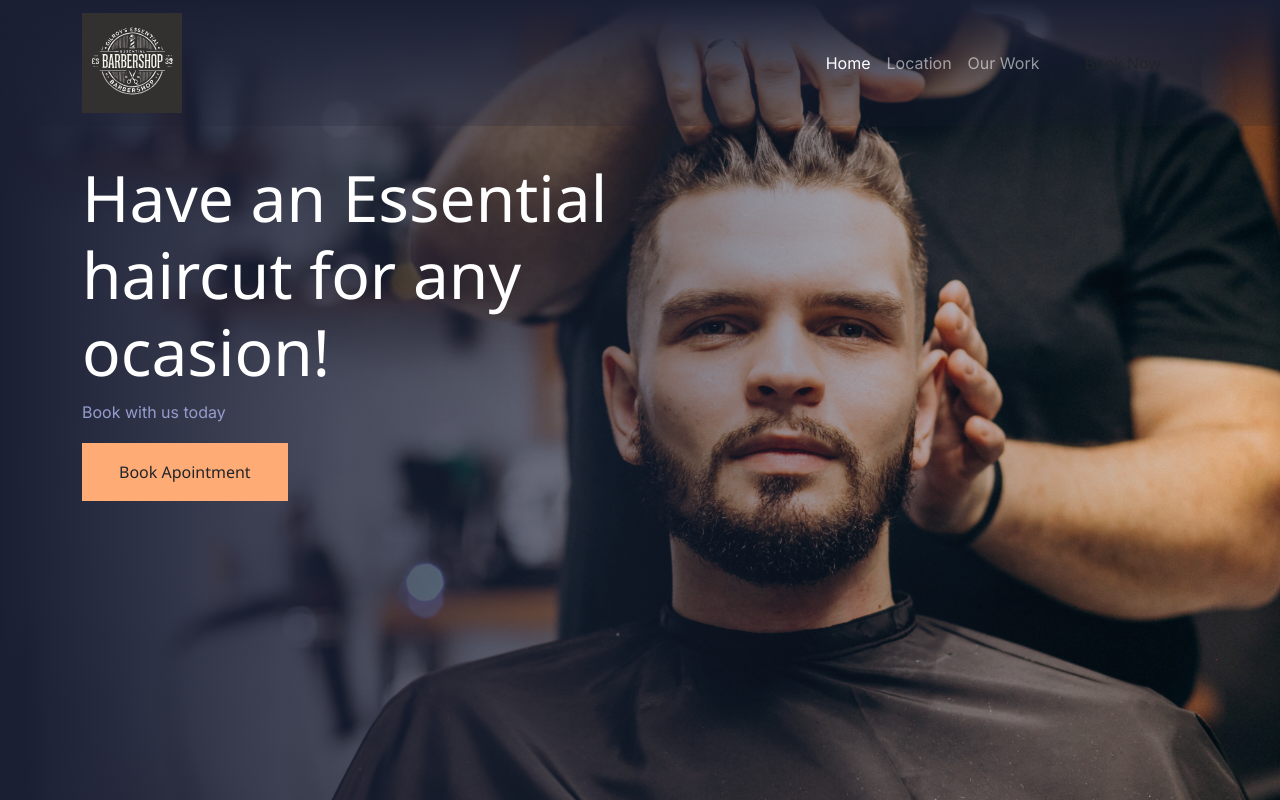
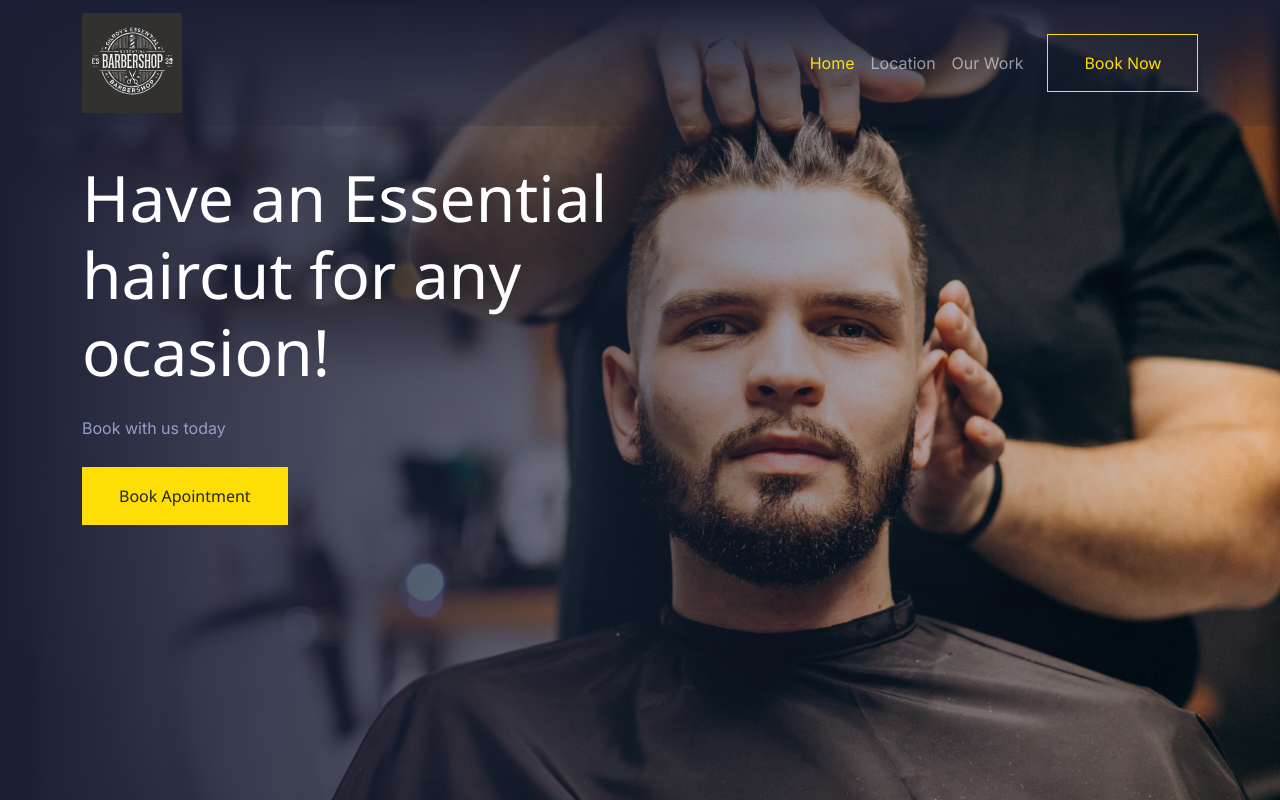
Before and after one commit to gustavosepulveda/gilroy-essential, a website: page index.html in a window 1280 px wide. Drawn offline with nearby package versions, Linux system fonts and the light colour scheme; a web font is replaced by a local one.

Commit message:
changes to hero section

```diff
--- a/index.html
+++ b/index.html
@@ -35,7 +35,7 @@
                     <a class="nav-link" href="#work">Our Work</a>
                   </li>
                 </ul>
-                <a href="#" class="btn btn-outline-brand">Book Now</a>
+                <a href="#" class="btn btn-outline-brand ms-lg-3">Book Now</a>
                 <!-- <div class="container" >
                   <h5>
                     <i class="bi bi-instagram"></i>
--- a/style.css
+++ b/style.css
@@ -4,15 +4,15 @@
     --bg1: #151828;
     --bg2: #1B1F34;
     --body: #959DCC;
-    --brand: #FFAB76;
+    --brand: #ffde06;
     --white: #fff;
 }
 
 body {
     font-family: "Inter", 'Segoe UI', Tahoma, Geneva, Verdana, sans-serif;
-    color: var(--body) !important;
+    color: var(--body);
     line-height: 1.8;
-    background-color: var(--bg1) !important;
+    background-color: var(--bg1);
 
 }
 
@@ -43,6 +43,10 @@ section {
     font-size: 32px;
 }
 
+.navbar .navbar-nav .nav-link.active {
+    color: var(--brand);
+}
+
 
 
 /* Hero Section */
@@ -53,6 +57,11 @@ section {
     background-position: center;
     background-size: cover;
 
+}
+
+#hero p {
+    margin-top: 24px;
+    margin-bottom: 24px;
 }
 
 /* Button */
@@ -72,49 +81,30 @@ section {
 .btn-brand:hover {
     background-color: transparent;
     color: var(--brand);
+    border-color: var(--brand);
+}
+
+.btn-outline-brand {
+    background-color: transparent;
+    color: var(--brand);
+    border-color: var(--brand);
+}
+
+.btn-outline-brand:hover {
+    background-color: var(--brand);
 }
 
 
 
 
 
-/* .hero {
-    background-image: url('hero-image.jpg');
-    background-size: cover;
-    background-position: center;
-    color: black;
-    text-align: center;
-    padding: 100px 20px;
-}
 
-.hero h1 {
-    font-size: 2.5em;
-    margin-bottom: 20px;
-} */
+/* Services Section */
 
 
-/* Services Section */
-/*
-#services {
-    background-color: #f4f4f4;
-    padding: 50px 20px;
-    text-align: center;
-}
 
-#services h2 {
-    font-size: 2em;
-    margin-bottom: 20px;
-}
 
-#services ul {
-    list-style: none;
-    padding: 0;
-}
 
-#services ul li {
-    font-size: 1.2em;
-    margin: 10px 0;
-} */
 
 
 /* Our Work */
```
Also changed, not shown: 1 other file.
